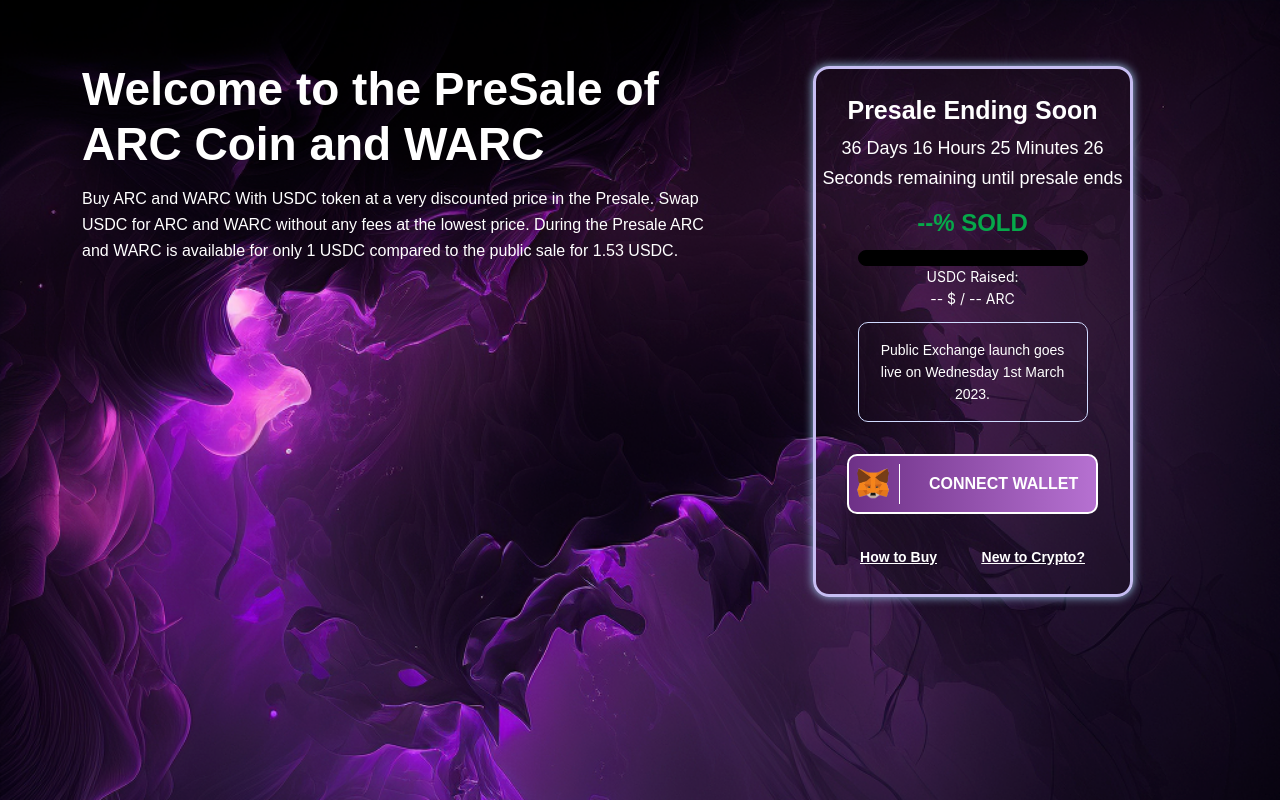
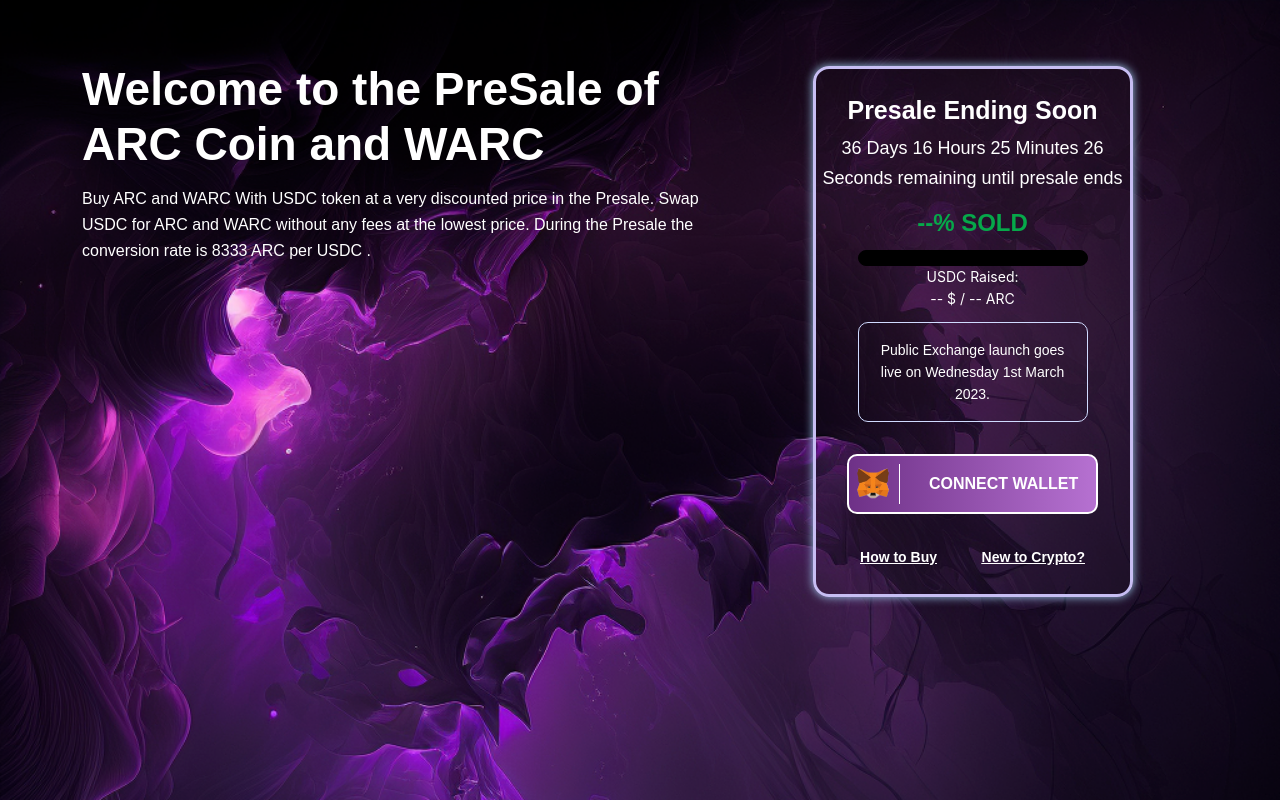
Before and after one commit to BetterLogicTeam/ARC_ICO, a React (Create React App) app: page / in a window 1280 px wide. Shown: the top 800 px of the page. Built offline with nearby package versions, Linux system fonts and the light colour scheme; a web font is replaced by a local one.

Commit message:
Update Home_land.jsx

```diff
--- a/src/Components/Home_land/Home_land.jsx
+++ b/src/Components/Home_land/Home_land.jsx
@@ -40,6 +40,9 @@ function Home_land() {
   const [usdt, setUSDT] = useState("--");
   const [ETH, setETH] = useState("--");
   const [TokenPercentce, setTokenPercent] = useState("--");
+
+
+
   const [contset, setcontset] = useState(false);
   const [modalShow5, setModalShow5] = useState(false);
   const [BtTxt, setBtTxt] = useState("Connect");
@@ -85,7 +88,7 @@ function Home_land() {
           console.log(err);
         } else {
           setBalanceEth(web3.utils.fromWei(result, "ether"));
-          let tokenpercentag = (web3.utils.fromWei(result, "ether") / 500) * 100;
+          let tokenpercentag = (web3.utils.fromWei(result, "ether") / 833300000) * 100;
 
           // console.log("BalanceEth", typeof tokenpercentag);
 
@@ -196,8 +199,7 @@ function Home_land() {
               <p className="home_land_para text-white">
                 Buy ARC and WARC With USDC token at a very discounted price in
                 the Presale. Swap USDC for ARC and WARC without any fees at the
-                lowest price. During the Presale ARC and WARC is available for
-                only 1 USDC compared to the public sale for 1.53 USDC.
+                lowest price. During the Presale the conversion rate is 8333 ARC per USDC .
               </p>
               {/* <img src={dog} alt=""  className="dog_img" /> */}
               {/* <button  className="btn btn-success" onClick={()=>connectWallet()}>Connect </button> */}
@@ -222,7 +224,7 @@ function Home_land() {
                   />
                 </div>
                 <div className="progress_bar_nav mt-3">
-                  <h4 className="progress_number">{TokenPercentce}% SOLD</h4>
+                  <h4 className="progress_number">{(TokenPercentce)}% SOLD</h4>
                   <div className="lower_pro d-flex">
                     <div
                       className="upper_pro"
```
